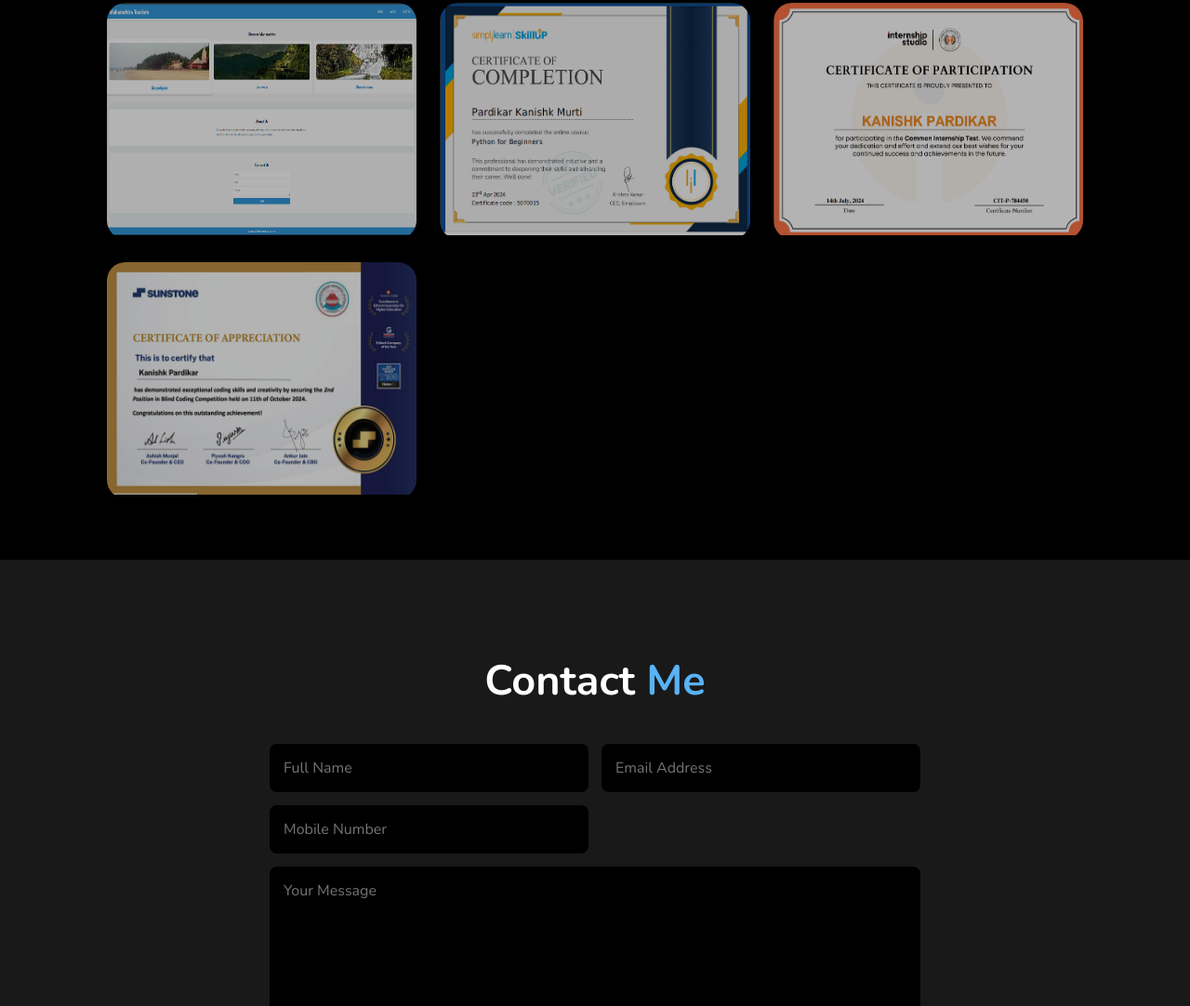
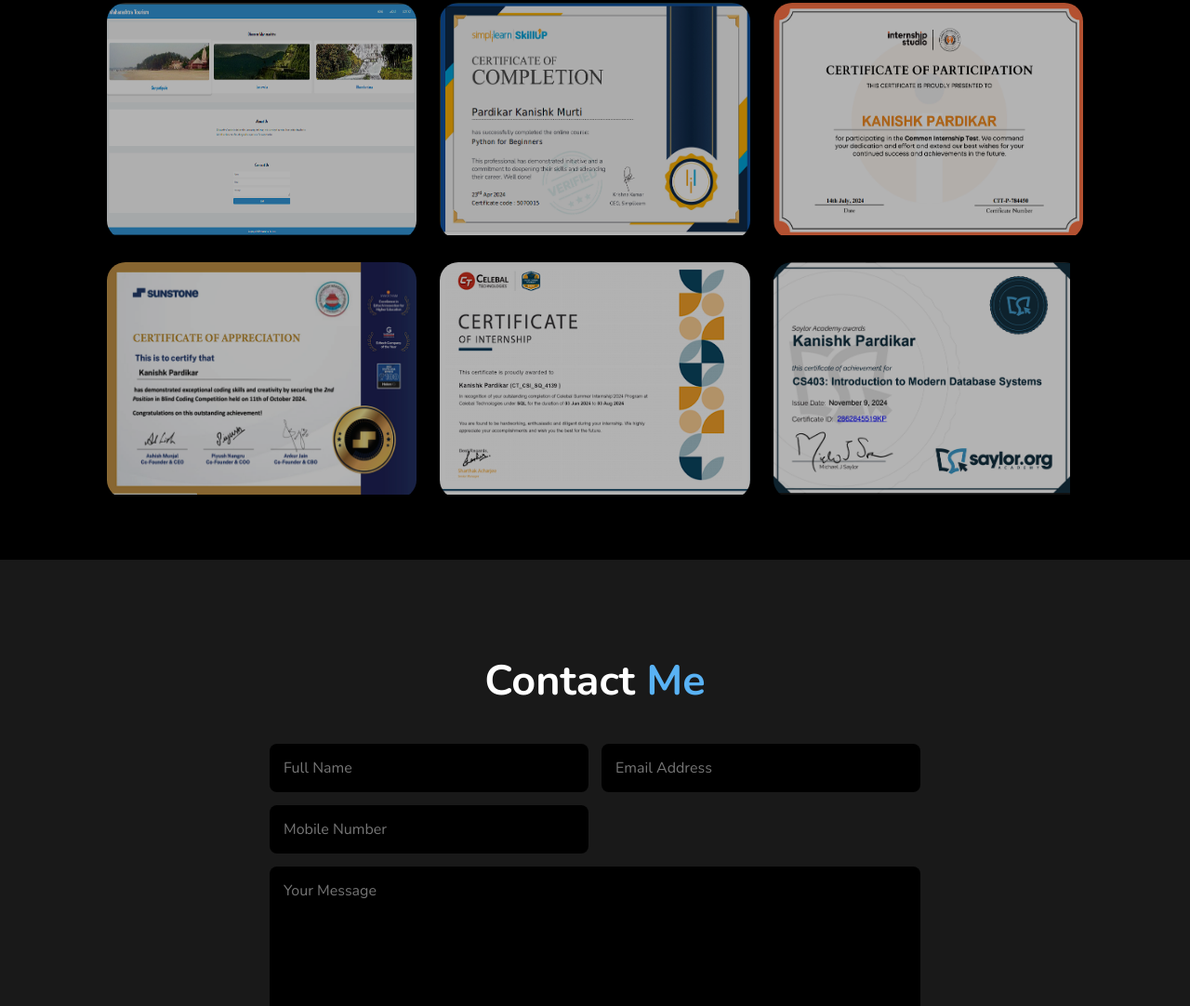
Before and after one commit to Kanishk414/Project-3_Portfolio-Website, a website: page public/index.html in a window 1280 px wide. Shown: the part 1798-2880 px from the top of the page at 93% size. Drawn offline with nearby package versions, Linux system fonts and the light colour scheme.

Commit message:
Update index.html
Updating Certificates

```diff
--- a/public/index.html
+++ b/public/index.html
@@ -141,6 +141,28 @@
             </a>
             </div>
 
+            <div class="portfolio-box">
+                <a id="link" href="https://drive.google.com/file/d/1KcjZW2LJG3MkeY_wC0FG-sfOdUHfQ6Yl/view?usp=sharing">
+                <img src="Celebal.png" alt="" width="300rem" height="250rem">
+                <div class="portfolio-layer">
+                    <h4>Celebal Technologies</h4>
+                    <p>Internship at Celebal Technologies as sql Adminstrator</p>
+                    <i class="fa-solid fa-up-right-from-square"></i>
+                </div>
+            </a>
+            </div>
+
+            <div class="portfolio-box">
+                <a id="link" href="https://drive.google.com/file/d/1b5BR_JTLgaLdFePq2f_ksw0jy0endY9n/view?usp=sharing">
+                <img src="dbms.png" alt="" width="300rem" height="250rem">
+                <div class="portfolio-layer">
+                    <h4>Modern Database</h4>
+                    <p>Saylor academy Certificate basics of completing Modern databases</p>
+                    <i class="fa-solid fa-up-right-from-square"></i>
+                </div>
+            </a>
+            </div>
+
 
             </div>
         </div>
```
